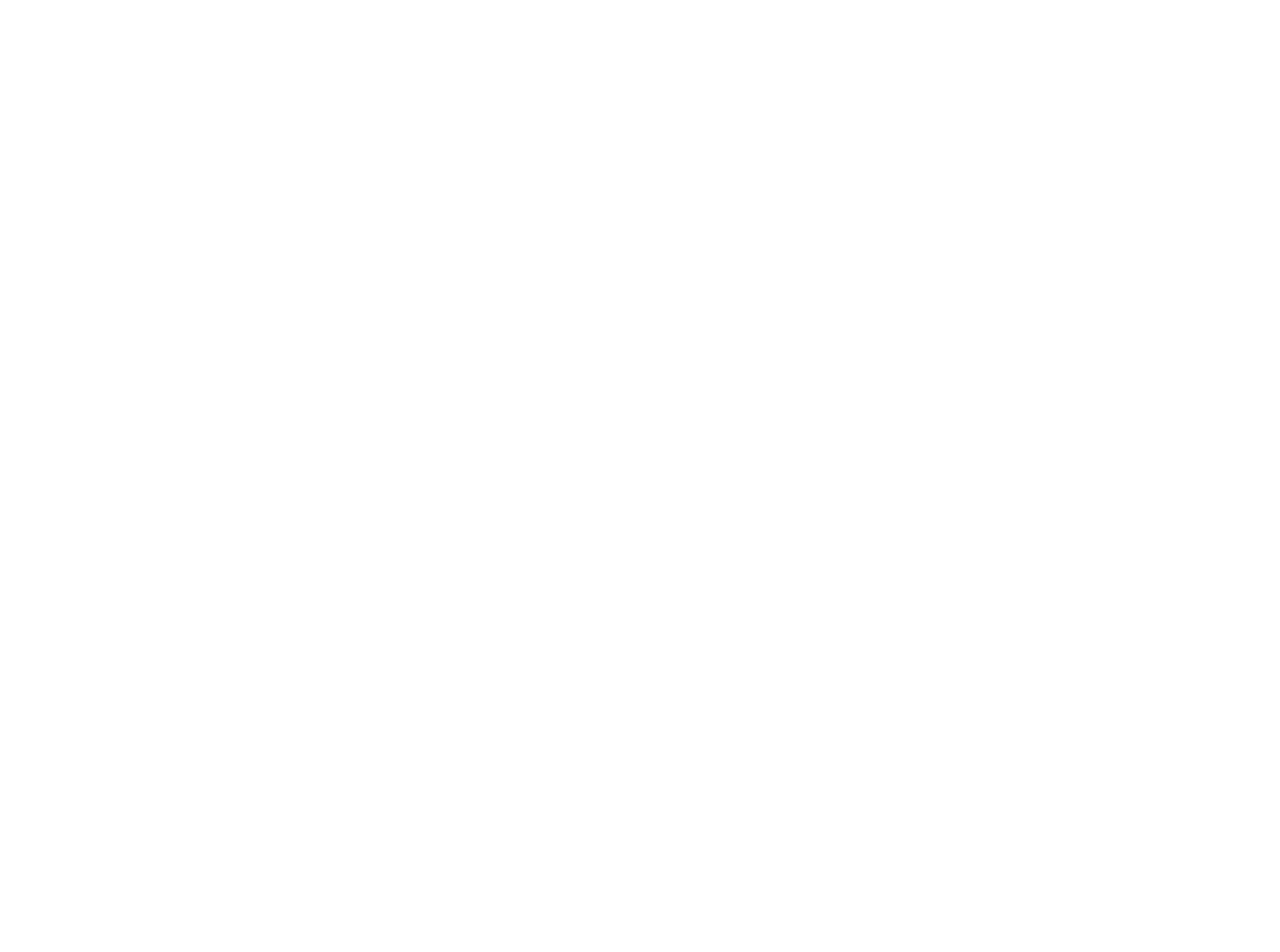
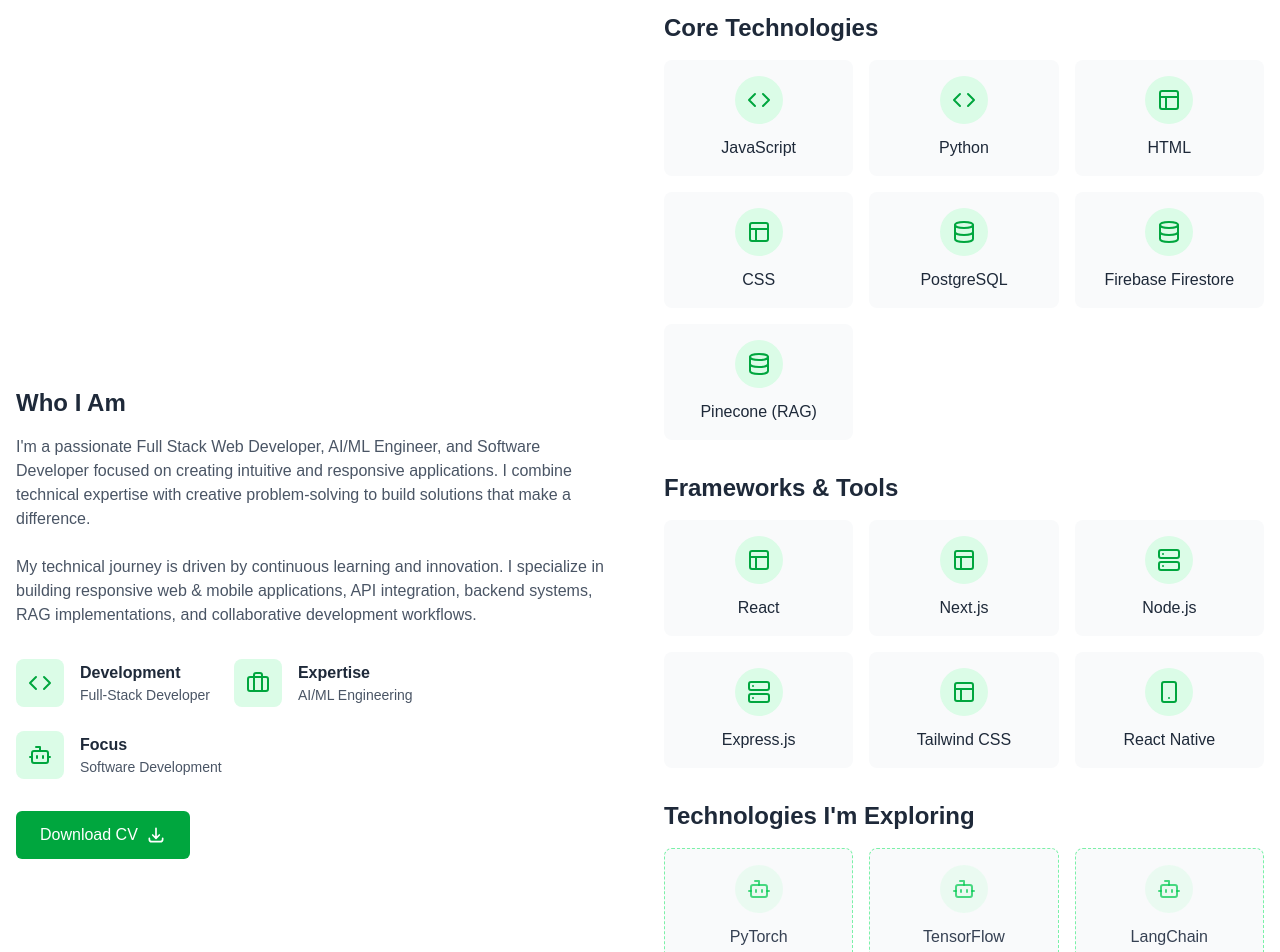
Before and after one commit to aduuuna/FUTURE_FS_01, a Next.js app in the folder my-portfolio/: page / in a window 1280 px wide. Shown: the part 1040-1992 px from the top of the page. Before the commit the page ends 860 px from the top, so only its background shows below. Built offline with nearby package versions, Linux system fonts and the light colour scheme.

Commit message:
About section

```diff
--- a/my-portfolio/app/components/About.js
+++ b/my-portfolio/app/components/About.js
@@ -0,0 +1,163 @@
+"use client"
+
+import { CodeIcon, BriefcaseIcon, BookOpenIcon, Server, Database, Layout, Smartphone, Bot, Code } from 'lucide-react'
+
+export default function About() {
+  // Core programming languages & tools
+  const coreSkills = [
+    { name: 'JavaScript', icon: <Code size={24} />, level: 90 },
+    { name: 'Python', icon: <Code size={24} />, level: 90 },
+    { name: 'HTML', icon: <Layout size={24} />, level: 90 },
+    { name: 'CSS', icon: <Layout size={24} />, level: 90 },
+    { name: 'PostgreSQL', icon: <Database size={24} />, level: 90 },
+    { name: 'Firebase Firestore', icon: <Database size={24} />, level: 90 },
+    { name: 'Pinecone (RAG)', icon: <Database size={24} />, level: 90 }
+  ]
+
+  // Frameworks & tools
+  const toolsSkills = [
+    { name: 'React', icon: <Layout size={24} />, level: 85 },
+    { name: 'Next.js', icon: <Layout size={24} />, level: 80 },
+    { name: 'Node.js', icon: <Server size={24} />, level: 75 },
+    { name: 'Express.js', icon: <Server size={24} />, level: 90 },
+    { name: 'Tailwind CSS', icon: <Layout size={24} />, level: 90 },
+    { name: 'React Native', icon: <Smartphone size={24} />, level: 90 }
+  ]
+
+  // Future technologies to explore
+  const futureSkills = [
+    { name: 'PyTorch', icon: <Bot size={24} /> },
+    { name: 'TensorFlow', icon: <Bot size={24} /> },
+    { name: 'LangChain', icon: <Bot size={24} /> },
+    { name: 'Docker', icon: <Server size={24} /> },
+    { name: 'GraphQL', icon: <Database size={24} /> },
+    { name: 'Supabase', icon: <Database size={24} /> },
+    { name: 'CI/CD tools', icon: <CodeIcon size={24} /> }
+  ]
+
+  return (
+    <section id="about" className="py-20 bg-white dark:bg-gray-900 transition-colors duration-200">
+      <div className="container mx-auto px-4">
+        <div className="text-center mb-16">
+          <h2 className="text-3xl md:text-4xl font-bold text-gray-800 dark:text-white">
+            About <span className="text-green-600 dark:text-green-500">Me</span>
+          </h2>
+          <div className="mt-1 h-1 w-24 bg-green-600 dark:bg-green-500 mx-auto"></div>
+        </div>
+
+        <div className="grid grid-cols-1 md:grid-cols-2 gap-12 items-center">
+          <div>
+            <h3 className="text-2xl font-bold text-gray-800 dark:text-white mb-4">
+              Who I Am
+            </h3>
+            <p className="text-gray-600 dark:text-gray-300 mb-6">
+              I'm a passionate Full Stack Web Developer, AI/ML Engineer, and Software Developer focused on creating intuitive and responsive applications. I combine technical expertise with creative problem-solving to build solutions that make a difference.
+            </p>
+            <p className="text-gray-600 dark:text-gray-300 mb-6">
+              My technical journey is driven by continuous learning and innovation. I specialize in building responsive web & mobile applications, API integration, backend systems, RAG implementations, and collaborative development workflows.
+            </p>
+
+            <div className="flex flex-wrap gap-6 mt-8">
+              <div className="flex items-center">
+                <div className="w-12 h-12 rounded-lg bg-green-100 dark:bg-green-900/30 flex items-center justify-center mr-4">
+                  <CodeIcon size={24} className="text-green-600 dark:text-green-500" />
+                </div>
+                <div>
+                  <h4 className="font-bold text-gray-800 dark:text-white">Development</h4>
+                  <p className="text-sm text-gray-600 dark:text-gray-400">Full-Stack Developer</p>
+                </div>
+              </div>
+
+              <div className="flex items-center">
+                <div className="w-12 h-12 rounded-lg bg-green-100 dark:bg-green-900/30 flex items-center justify-center mr-4">
+                  <BriefcaseIcon size={24} className="text-green-600 dark:text-green-500" />
+                </div>
+                <div>
+                  <h4 className="font-bold text-gray-800 dark:text-white">Expertise</h4>
+                  <p className="text-sm text-gray-600 dark:text-gray-400">AI/ML Engineering</p>
+                </div>
+              </div>
+
+              <div className="flex items-center">
+                <div className="w-12 h-12 rounded-lg bg-green-100 dark:bg-green-900/30 flex items-center justify-center mr-4">
+                  <Bot size={24} className="text-green-600 dark:text-green-500" />
+                </div>
+                <div>
+                  <h4 className="font-bold text-gray-800 dark:text-white">Focus</h4>
+                  <p className="text-sm text-gray-600 dark:text-gray-400">Software Development</p>
+                </div>
+              </div>
+            </div>
+
+            <div className="mt-8">
+              <a
+                href="/"
+                target="_blank"
+                rel="noopener noreferrer"
+                className="px-6 py-3 bg-green-600 hover:bg-green-700 dark:bg-green-700 dark:hover:bg-green-600 text-white rounded-md transition-colors inline-flex items-center"
+              >
+                Download CV
+                <svg xmlns="http://www.w3.org/2000/svg" className="h-5 w-5 ml-2" fill="none" viewBox="0 0 24 24" stroke="currentColor">
+                  <path strokeLinecap="round" strokeLinejoin="round" strokeWidth={2} d="M4 16v1a3 3 0 003 3h10a3 3 0 003-3v-1m-4-4l-4 4m0 0l-4-4m4 4V4" />
+                </svg>
+              </a>
+            </div>
+          </div>
+
+          <div className="space-y-8">
+            {/* Core Skills Section */}
+            <div>
+              <h3 className="text-2xl font-bold text-gray-800 dark:text-white mb-4">
+                Core Technologies
+              </h3>
+              <div className="grid grid-cols-2 sm:grid-cols-3 gap-4">
+                {coreSkills.map((skill) => (
+                  <div key={skill.name} className="p-4 bg-gray-50 dark:bg-gray-800 rounded-lg flex flex-col items-center text-center transition-transform hover:scale-105">
+                    <div className="w-12 h-12 rounded-full bg-green-100 dark:bg-green-900/30 flex items-center justify-center mb-3">
+                      <div className="text-green-600 dark:text-green-500">{skill.icon}</div>
+                    </div>
+                    <span className="font-medium text-gray-800 dark:text-white">{skill.name}</span>
+                  </div>
+                ))}
+              </div>
+            </div>
+
+            {/* Tools Skills Section */}
+            <div>
+              <h3 className="text-2xl font-bold text-gray-800 dark:text-white mb-4">
+                Frameworks & Tools
+              </h3>
+              <div className="grid grid-cols-2 sm:grid-cols-3 gap-4">
+                {toolsSkills.map((skill) => (
+                  <div key={skill.name} className="p-4 bg-gray-50 dark:bg-gray-800 rounded-lg flex flex-col items-center text-center transition-transform hover:scale-105">
+                    <div className="w-12 h-12 rounded-full bg-green-100 dark:bg-green-900/30 flex items-center justify-center mb-3">
+                      <div className="text-green-600 dark:text-green-500">{skill.icon}</div>
+                    </div>
+                    <span className="font-medium text-gray-800 dark:text-white">{skill.name}</span>
+                  </div>
+                ))}
+              </div>
+            </div>
+
+            {/* Future Skills Section */}
+            <div>
+              <h3 className="text-2xl font-bold text-gray-800 dark:text-white mb-4">
+                Technologies I'm Exploring
+              </h3>
+              <div className="grid grid-cols-2 sm:grid-cols-3 gap-4">
+                {futureSkills.map((skill) => (
+                  <div key={skill.name} className="p-4 bg-gray-50 dark:bg-gray-800 rounded-lg flex flex-col items-center text-center transition-transform hover:scale-105 border border-dashed border-green-300 dark:border-green-700">
+                    <div className="w-12 h-12 rounded-full bg-green-100/50 dark:bg-green-900/20 flex items-center justify-center mb-3">
+                      <div className="text-green-500/70 dark:text-green-500/50">{skill.icon}</div>
+                    </div>
+                    <span className="font-medium text-gray-700 dark:text-gray-300">{skill.name}</span>
+                  </div>
+                ))}
+              </div>
+            </div>
+          </div>
+        </div>
+      </div>
+    </section>
+  );
+}
--- a/my-portfolio/app/page.js
+++ b/my-portfolio/app/page.js
@@ -1,12 +1,14 @@
 "use client"
 import Navbar from "./components/Navbar";
 import Hero from "./components/Hero";
+import About from "./components/About";
 
 export default function Home() {
   return (
     <div>
     <Navbar />
     <Hero />
+    <About/>
     </div>
   );
 }
```
